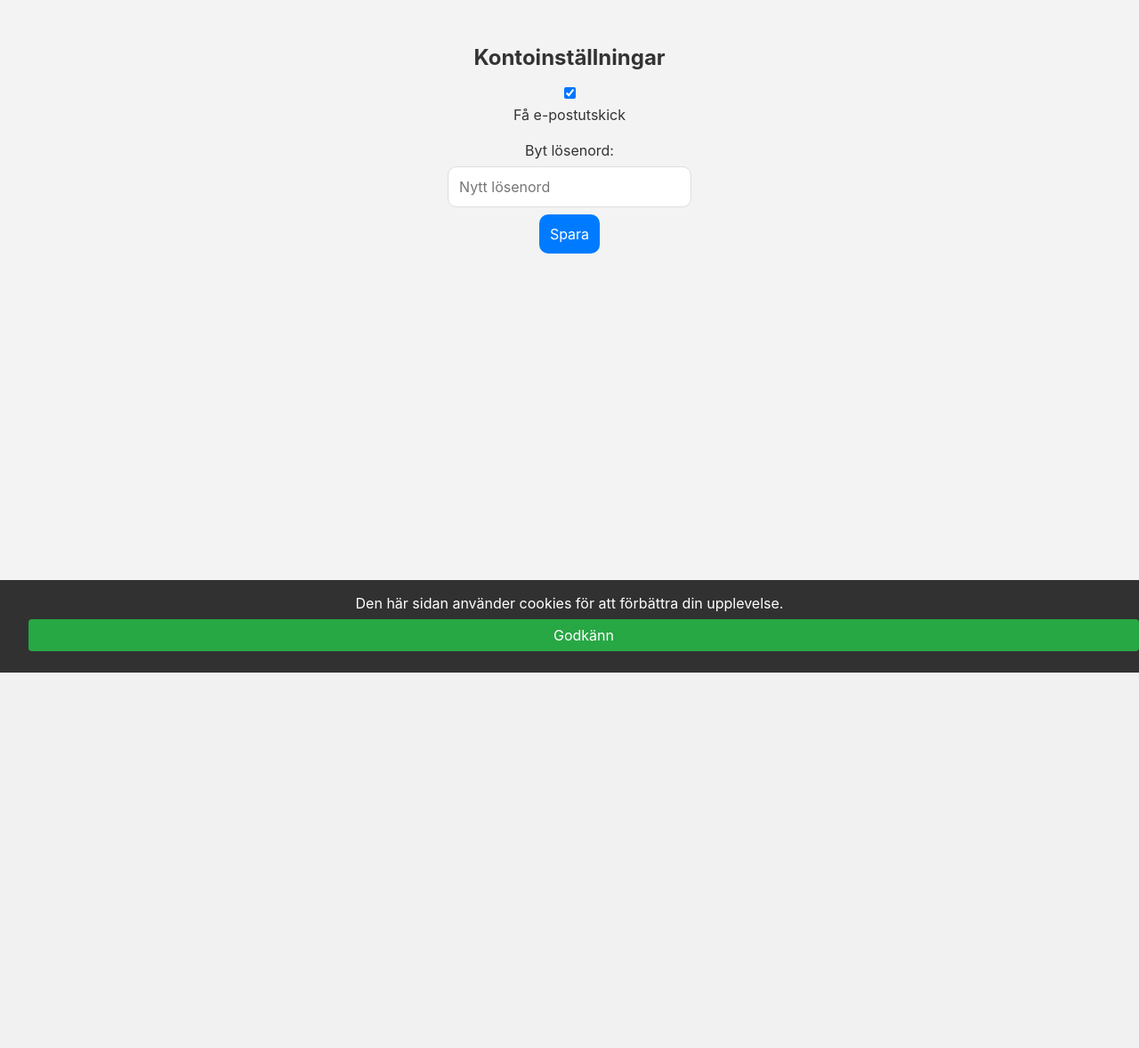
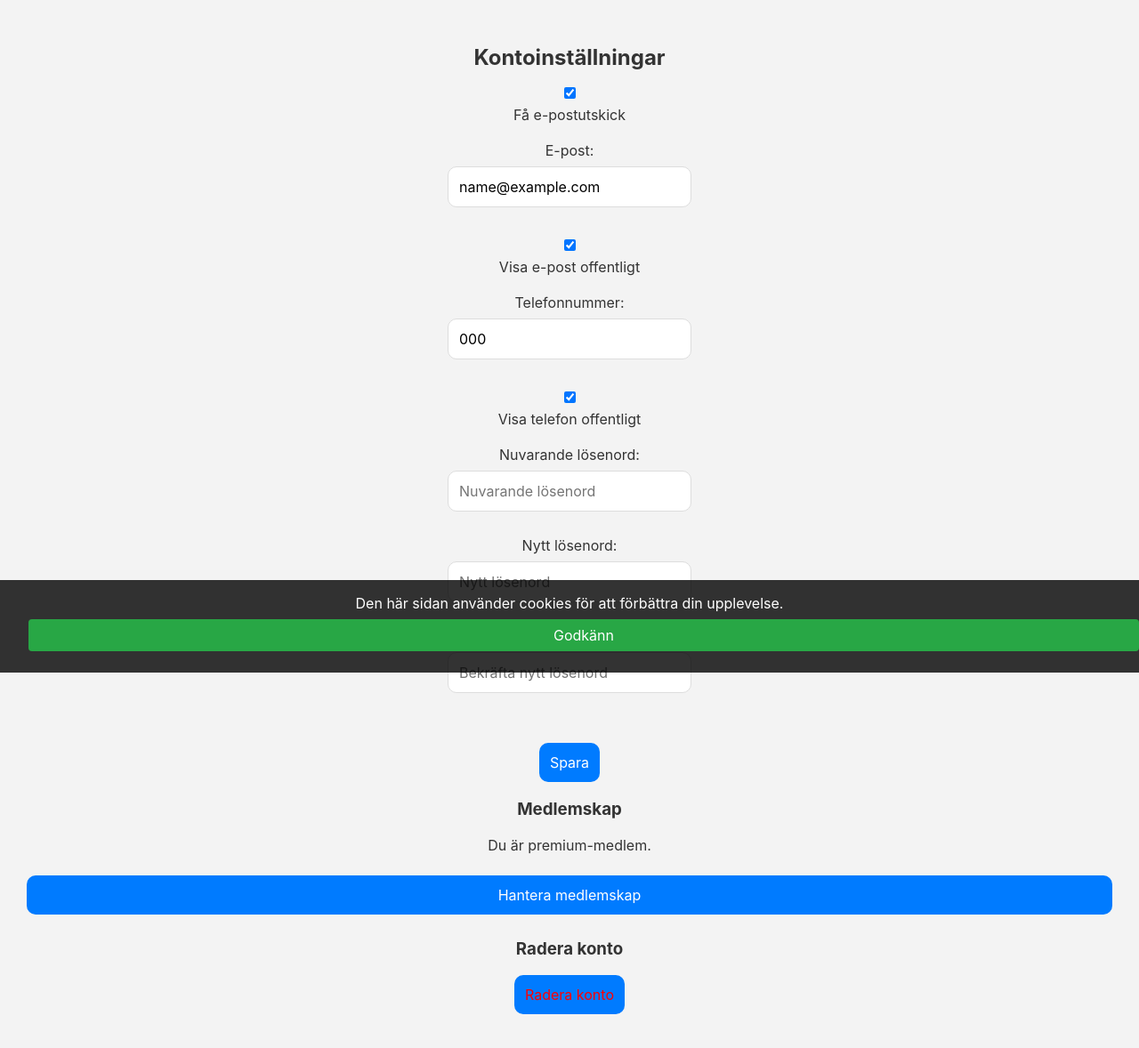
Before and after one commit to oskarandreassen/TheSocialCard2Live, a Flask app: template templates/account.html in a window 1280 px wide. Shown: the part 44-1222 px from the top of the page at 89% size. Before the commit the page ends 800 px from the top, so only its background shows below. Run offline with Flask 3, Linux system fonts and the light colour scheme; a user stored in the database is signed in; tables that the repository leaves empty hold one stand-in row (values such as "Sample post"); the template is opened without the code that fills it: values that come from a table or form of the project are taken from there, most other values are stand-ins (such as "Sample title", 1, 10 or a date in 2020); some libraries are stand-ins or nearby versions.

Commit message:
Lagt till statestik, samt sida for konto

```diff
--- a/templates/account.html
+++ b/templates/account.html
@@ -7,8 +7,69 @@
     <input type="checkbox" name="email_notifications" {% if user.email_notifications %}checked{% endif %}>
     Få e-postutskick
   </label><br><br>
-  <label>Byt lösenord:</label><br>
-  <input type="password" name="new_password" placeholder="Nytt lösenord">
+
+  <label>E-post:</label><br>
+  <input type="email" name="email" value="{{ user.email or '' }}" placeholder="E-postadress"><br>
+  <label>
+    <input type="checkbox" name="show_email" {% if user.show_email %}checked{% endif %}>
+    Visa e-post offentligt
+  </label><br><br>
+
+  <label>Telefonnummer:</label><br>
+  <input type="tel" name="phone_number" value="{{ user.phone_number or '' }}" placeholder="Telefonnummer"><br>
+  <label>
+    <input type="checkbox" name="show_phone" {% if user.show_phone %}checked{% endif %}>
+    Visa telefon offentligt
+  </label><br><br>
+
+  <label>Nuvarande lösenord:</label><br>
+  <input type="password" name="current_password" placeholder="Nuvarande lösenord"><br>
+  <label>Nytt lösenord:</label><br>
+  <input type="password" name="new_password" placeholder="Nytt lösenord"><br>
+  <label>Bekräfta nytt lösenord:</label><br>
+  <input type="password" name="confirm_password" placeholder="Bekräfta nytt lösenord"><br><br>
+
   <button type="submit">Spara</button>
 </form>
+
+<h3>Medlemskap</h3>
+{% if user.is_premium %}
+  <p>Du är premium-medlem.</p>
+  <button id="manage-membership" type="button">Hantera medlemskap </button>
+  <div id="portal-container"></div>
+{% else %}
+  <p>Du har inget aktivt premium.</p>
+  <a href="{{ url_for('billing.checkout_page') }}">Uppgradera till Premium</a>
+{% endif %}
+
+<script src="https://js.stripe.com/v3/billing-portal.js" async></script>
+<script>
+  const btn = document.getElementById('manage-membership');
+  if (btn) {
+    btn.addEventListener('click', async () => {
+      const res = await fetch('{{ url_for('billing.create_portal_session') }}', {
+        method: 'POST'
+      });
+      const data = await res.json();
+      if (data.client_secret) {
+        const portal = Stripe('{{ stripe_public_key }}').initEmbeddedBillingPortal({
+          clientSecret: data.client_secret
+        });
+        portal.mount('#portal-container');
+      } else if (data.url) {
+        const iframe = document.createElement('iframe');
+        iframe.src = data.url;
+        iframe.style.width = '100%';
+        iframe.style.height = '600px';
+        iframe.style.border = 'none';
+        document.getElementById('portal-container').appendChild(iframe);
+      }
+    });
+  }
+</script>
+
+<h3>Radera konto</h3>
+<form method="POST" action="{{ url_for('dashboard.delete_account') }}" onsubmit="return confirm('Är du säker? Detta går inte att ångra!');">
+  <button type="submit" style="color:red;">Radera konto</button>
+</form>
 {% endblock %}
```
Also changed, not shown: billing.py (+37 -1 lines), views/dashboard_routes.py (+32 -5 lines), static/css/style.css (line endings or trailing spaces).
